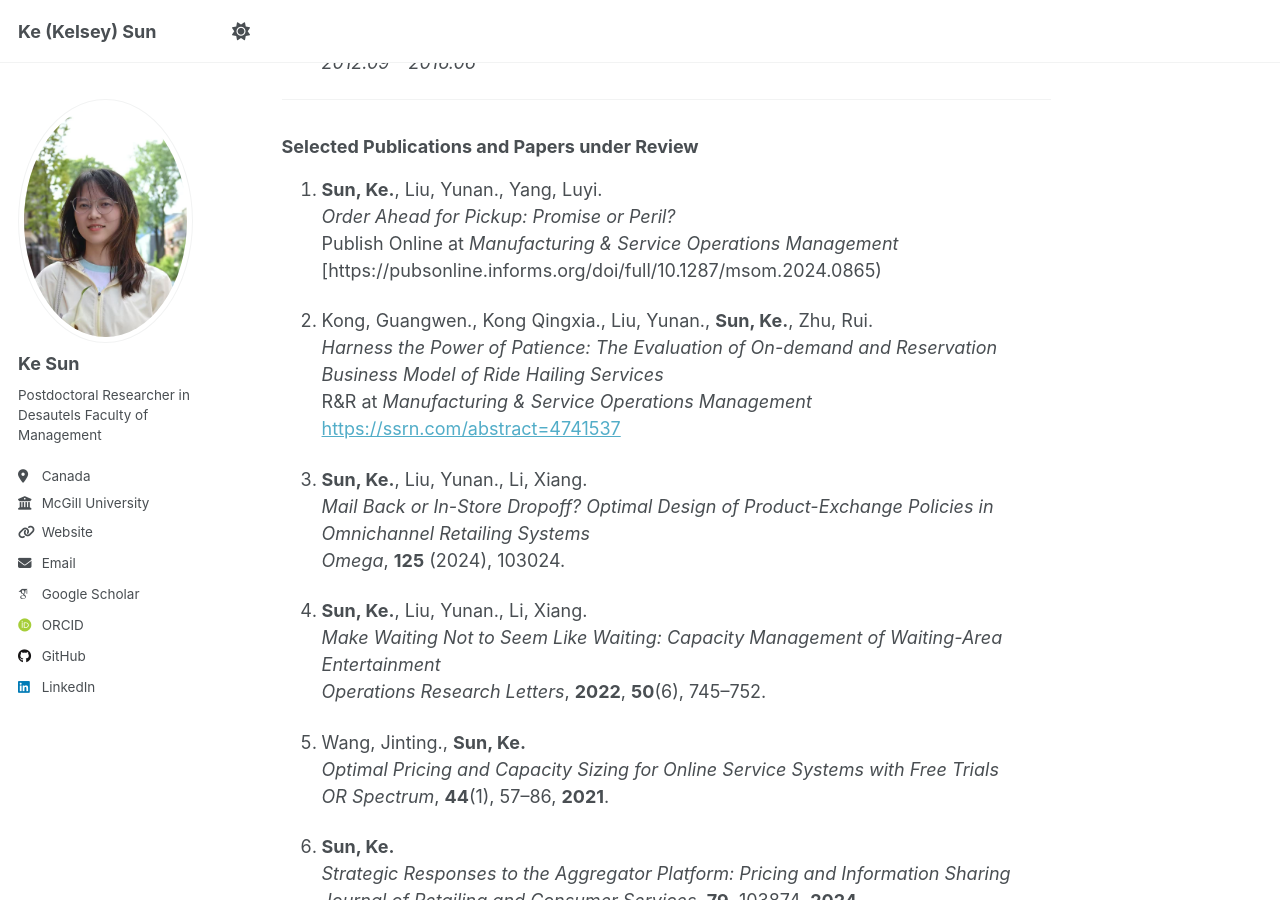
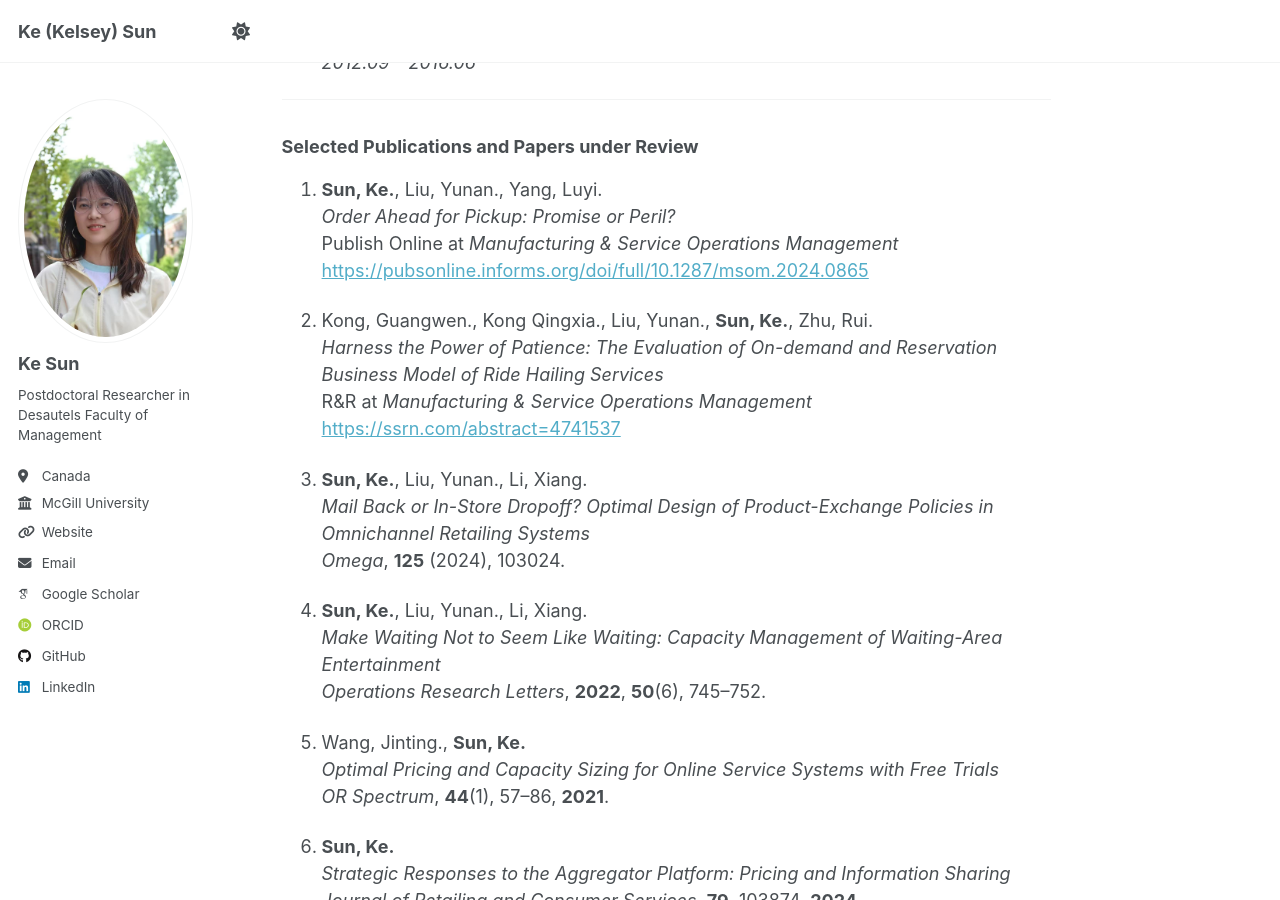
Before and after one commit to KeSun-2025/KeSun-2025.github.io, a Jekyll site: the page built from _pages/about.md, in a window 1280 px wide and 900 px high, scrolled down 865 px. Built offline with Jekyll 4.4.1, drawn with Linux system fonts in a browser that asks for light colours; some web fonts are replaced; part of the change alters nothing that is shown.

```diff
--- a/_pages/about.md
+++ b/_pages/about.md
@@ -44,7 +44,7 @@ Her research focuses on data-driven decision-making in operations and supply cha
 1. **Sun, Ke.**, Liu, Yunan., Yang, Luyi.
    *Order Ahead for Pickup: Promise or Peril?*
    Publish Online at *Manufacturing & Service Operations Management*
-   [https://pubsonline.informs.org/doi/full/10.1287/msom.2024.0865)
+   [https://pubsonline.informs.org/doi/full/10.1287/msom.2024.0865](https://pubsonline.informs.org/doi/full/10.1287/msom.2024.0865)
 
 2. Kong, Guangwen., Kong Qingxia., Liu, Yunan., **Sun, Ke.**, Zhu, Rui.
    *Harness the Power of Patience: The Evaluation of On-demand and Reservation Business Model of Ride Hailing Services*
```
